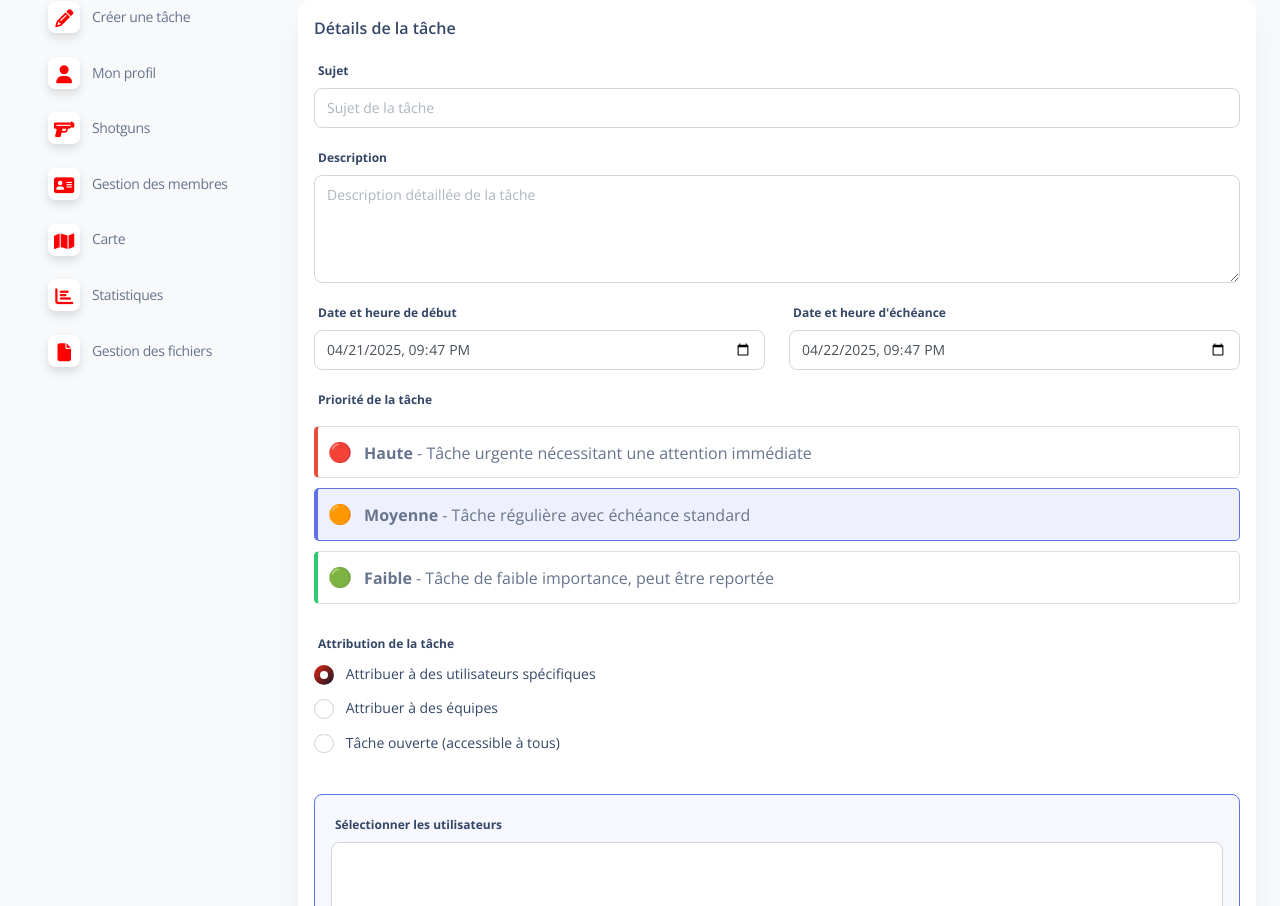
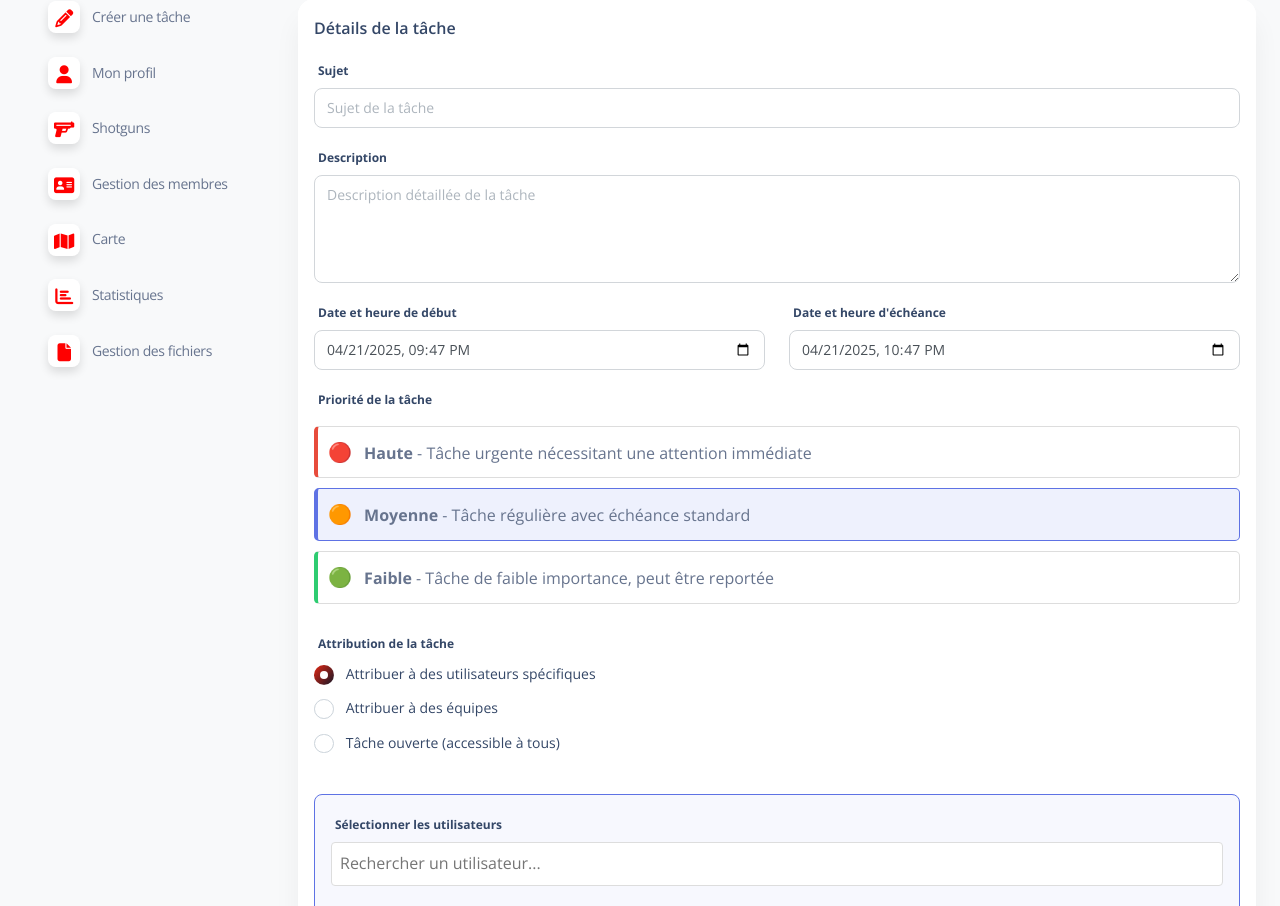
Before and after one commit to LOSS98/geca-admin, a Flask app: template templates/createTask.html in a window 1280 px wide. Shown: the part 345-1251 px from the top of the page. Run offline with Flask 3, Linux system fonts and the light colour scheme; the template is opened without the code that fills it, so the values that code supplies are empty; some libraries are stand-ins or nearby versions.

Commit message:
:sparkles: Add search functionality for user and role selection

```diff
--- a/templates/createTask.html
+++ b/templates/createTask.html
@@ -66,6 +66,17 @@
     border-radius: 0.25rem;
     margin-right: 0.5rem;
     margin-bottom: 0.5rem;
+  }
+  .select-search-container {
+    position: relative;
+    margin-bottom: 10px;
+  }
+  .select-search-input {
+    width: 100%;
+    padding: 8px;
+    border: 1px solid #ddd;
+    border-radius: 4px;
+    margin-bottom: 10px;
   }
 </style>
 {% endblock %}
@@ -183,13 +194,14 @@
               </div>
             </div>
 
-
-
             <div id="usersSection" class="assignment-section active-section">
               <div class="row">
                 <div class="col-12">
                   <label>Sélectionner les utilisateurs</label>
                   <div class="mb-3">
+                    <div class="select-search-container">
+                      <input type="text" id="userSearchInput" class="select-search-input" placeholder="Rechercher un utilisateur...">
+                    </div>
                     <select class="form-control" id="userSelect" multiple>
                       {% for member in members %}
                       <option value="{{ member }}">{{ member }}</option>
@@ -207,6 +219,9 @@
                 <div class="col-12">
                   <label>Sélectionner des équipes</label>
                   <div class="mb-3">
+                    <div class="select-search-container">
+                      <input type="text" id="roleSearchInput" class="select-search-input" placeholder="Rechercher une équipe...">
+                    </div>
                     <select class="form-control" id="roleSelect" multiple>
                       <option value="Team Bureau">Team Bureau</option>
                       <option value="Team Partenariat">Team Partenariat</option>
@@ -261,7 +276,6 @@
 </div>
 
 <script>
-
   document.addEventListener('DOMContentLoaded', function() {
     // Handle assignment type selection
     const assignToUsers = document.getElementById('assignToUsers');
@@ -274,6 +288,38 @@
     const selectedUsersDiv = document.getElementById('selectedUsers');
     const roleSelect = document.getElementById('roleSelect');
     const selectedRolesDiv = document.getElementById('selectedRoles');
+    const userSearchInput = document.getElementById('userSearchInput');
+    const roleSearchInput = document.getElementById('roleSearchInput');
+
+    // Search functionality for users
+    userSearchInput.addEventListener('input', function() {
+      const searchTerm = this.value.toLowerCase();
+      const options = userSelect.options;
+
+      for (let i = 0; i < options.length; i++) {
+        const optionText = options[i].text.toLowerCase();
+        if (optionText.includes(searchTerm)) {
+          options[i].style.display = '';
+        } else {
+          options[i].style.display = 'none';
+        }
+      }
+    });
+
+    // Search functionality for roles
+    roleSearchInput.addEventListener('input', function() {
+      const searchTerm = this.value.toLowerCase();
+      const options = roleSelect.options;
+
+      for (let i = 0; i < options.length; i++) {
+        const optionText = options[i].text.toLowerCase();
+        if (optionText.includes(searchTerm)) {
+          options[i].style.display = '';
+        } else {
+          options[i].style.display = 'none';
+        }
+      }
+    });
 
     // Update selected users display when selection changes
     userSelect.addEventListener('change', function() {
@@ -346,11 +392,11 @@
 
     // Set default dates
     const now = new Date();
-    const tomorrow = new Date(now);
-    tomorrow.setDate(tomorrow.getDate() + 1);
+    const oneHourLater = new Date(now);
+    oneHourLater.setHours(now.getHours() + 1);
 
     document.getElementById('startDate').value = formatDateTime(now);
-    document.getElementById('dueDate').value = formatDateTime(tomorrow);
+    document.getElementById('dueDate').value = formatDateTime(oneHourLater);
 
     // Form submission
     const taskForm = document.getElementById('taskForm');
@@ -363,9 +409,6 @@
       const dueDate = document.getElementById('dueDate').value;
       const assignmentType = document.querySelector('input[name="assignmentType"]:checked').value;
       const priority = document.querySelector('input[name="priority"]:checked').value;
-
-
-
 
       // Validation
       if (!subject || !startDate || !dueDate) {
@@ -425,7 +468,6 @@
         ...assignmentData
       };
 
-
       // Submit task data
       const submitBtn = document.getElementById('submitBtn');
       const originalText = submitBtn.innerText;
```
